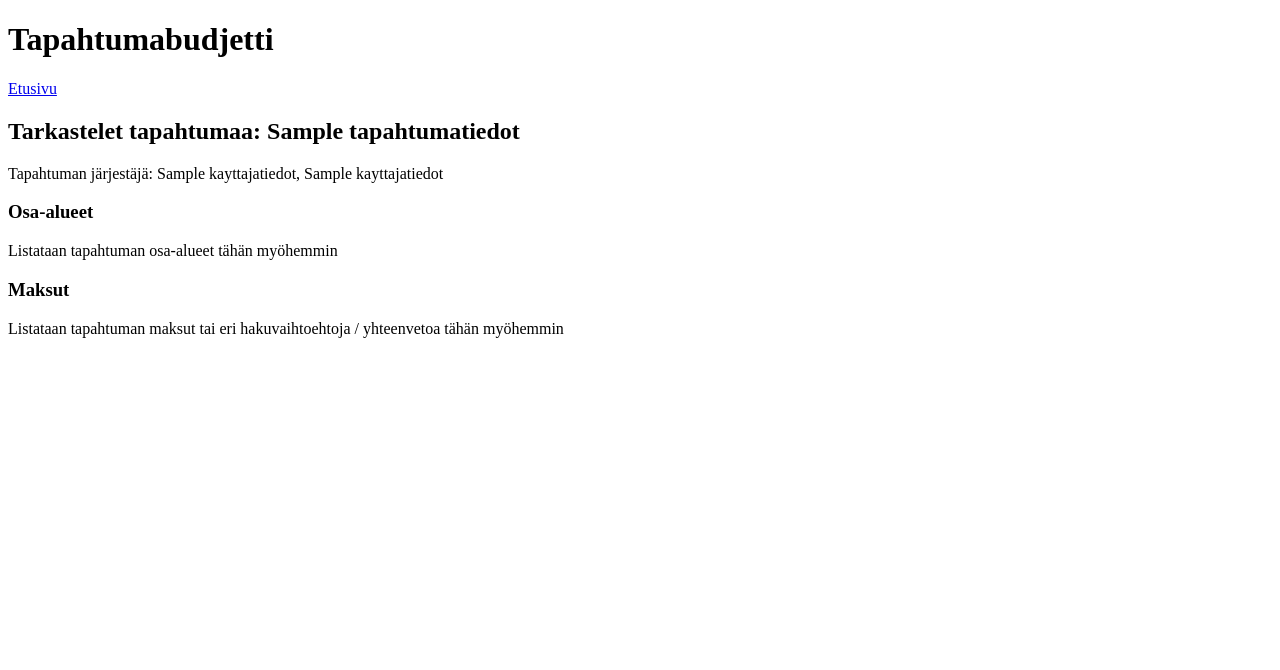
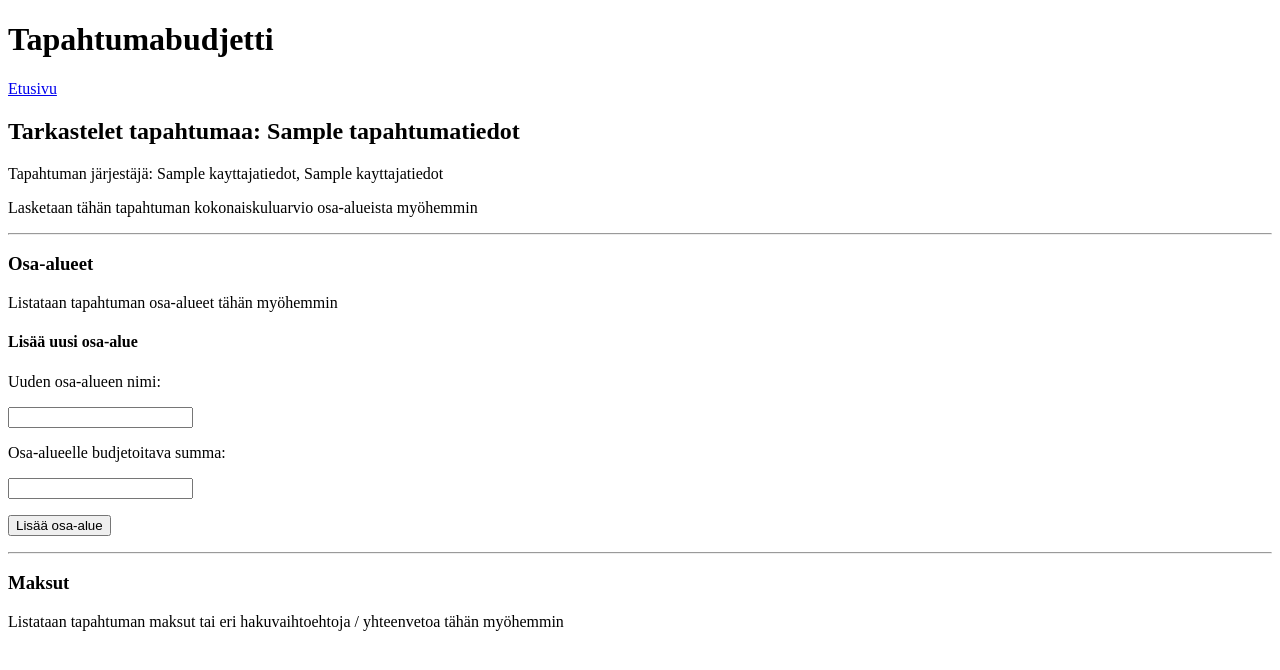
Before and after one commit to sallasal/Tapahtumabudjetti, a Flask app: template templates/tapahtuma.html in a window 1280 px wide. Shown: the top 670 px of the page. Run offline with Flask 2, Linux system fonts and the light colour scheme; the template is opened without the code that fills it: most values are stand-ins (such as "Sample title", 1, 10 or a date in 2020).

Commit message:
Add functionality: adding row to osaprojektit
Adding row to osaprojektit is now possible on tapahtumat.html (on individual page for every tapahtumat)

```diff
--- a/templates/tapahtuma.html
+++ b/templates/tapahtuma.html
@@ -3,8 +3,22 @@
 {% block content %}
 <h2>Tarkastelet tapahtumaa: {{ tapahtumatiedot[1] }}</h2>
 <p>Tapahtuman järjestäjä: {{ kayttajatiedot[0] }}, {{ kayttajatiedot[1] }}</p>
+<p>Lasketaan tähän tapahtuman kokonaiskuluarvio osa-alueista myöhemmin</p>
+
+<hr>
 <h3>Osa-alueet</h3>
 <p>Listataan tapahtuman osa-alueet tähän myöhemmin</p>
+<h4>Lisää uusi osa-alue</h4>
+<form action="/createosaprojekti" method="POST">
+  <input type="hidden" name="tapahtumaid" value="{{ tapahtumatiedot[0] }}" />
+  <p>Uuden osa-alueen nimi:</p>
+  <p><input type="text" name="nimi" /></p>
+  <p>Osa-alueelle budjetoitava summa:</p>
+  <p><input type="number" name="budjettisumma" /><p>
+  <p><input type="submit" value="Lisää osa-alue" /></p>
+</form>
+
+<hr>
 <h3>Maksut</h3>
 <p>Listataan tapahtuman maksut tai eri hakuvaihtoehtoja / yhteenvetoa tähän myöhemmin</p>
 {% endblock %}
```
Also changed, not shown: osaprojektit.py (added, +13 -0 lines), routes.py (+12 -1 lines).
